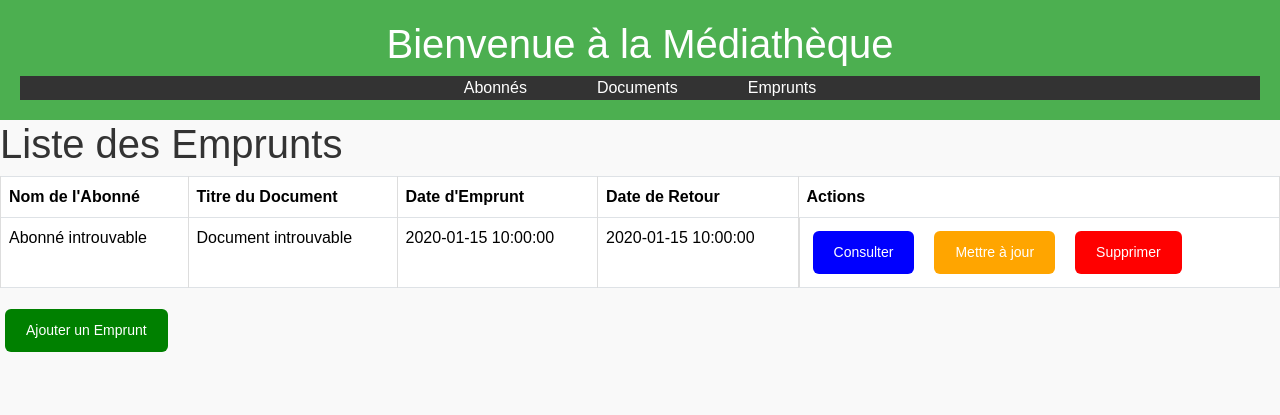
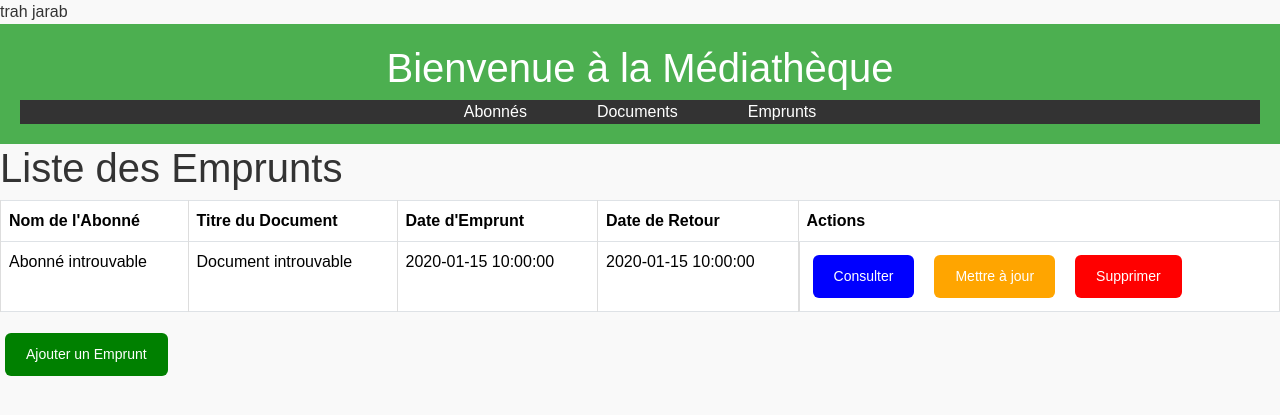
Before and after one commit to SirineMhadhb/projetmango, a Flask app: page /emprunts in a window 1280 px wide. Shown: the top 415 px of the page. Run offline with Flask 3, Linux system fonts and the light colour scheme; a database or web service that is not in the repository returns one stand-in record (values such as "Sample title"); some libraries are stand-ins or nearby versions.

Commit message:
first commit1

```diff
--- a/templates/emprunt_list.html
+++ b/templates/emprunt_list.html
@@ -1,4 +1,5 @@
 <!DOCTYPE html>
+trah jarab
 <html lang="fr">
 <head>
     <meta charset="UTF-8">
```
